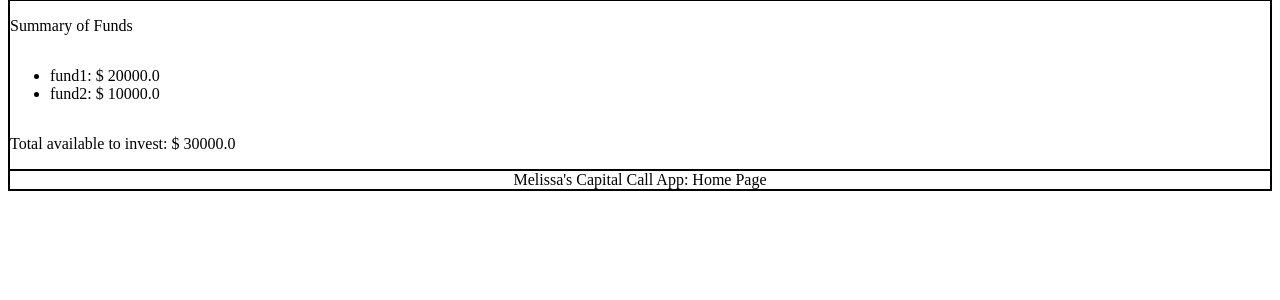
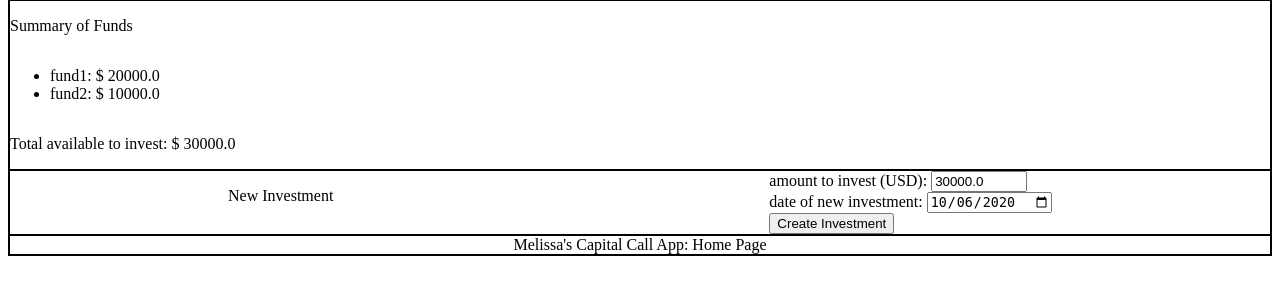
Before and after one commit to Melissa-Cutler/Django-Showcase, a Django app: page /capitalcallapp/ in a window 1280 px wide. Shown: the part 29-329 px from the top of the page. Run offline with Django 3.2, Linux system fonts and the light colour scheme; data comes from the database, SQL or seed files in the repository.

Commit message:
A form allows users to create a new investment, but it's POST is not yet processed.

```diff
--- a/mysite/capitalcallapp/templates/capitalcallapp/home.html
+++ b/mysite/capitalcallapp/templates/capitalcallapp/home.html
@@ -21,6 +21,31 @@
             {% endif %}
             <p>Total available to invest: $ {{ f_total_available_usd }}</p>
         </div>
+        <div class="new-investment">
+            <p>New Investment</p>
+
+
+            <form action="{% url 'capitalcallapp:new-investment' %}" method="post">
+                {% csrf_token %}
+                <label for="new-investment-amount">amount to invest (USD): </label>
+                <input type="number" id="new-investment-amount" name="new-investment-amount" min="0" max="{{ f_total_available_usd }}" value="{{ f_total_available_usd }}">
+                <br>
+                <label for="new-investment-date">date of new investment: </label>
+                <input type="date"   id="new-investment-date"   name="new-investment-amount" value="2020-10-06">
+                <br>
+
+
+<!--
+                {% for choice in question.choice_set.all %}
+                    <input type="radio" name="choice" id="choice{{ forloop.counter }}" value="{{ choice.id }}">
+                    <label for="choice{{ forloop.counter }}">{{ choice.choice_text }}</label><br>
+                {% endfor %}
+-->
+                <input type="submit" value="Create Investment">
+            </form>
+
+
+        </div>
         <div class="footer">Melissa's Capital Call App: Home Page</div>
     </body>
 </html>
--- a/mysite/capitalcallapp/urls.py
+++ b/mysite/capitalcallapp/urls.py
@@ -2,6 +2,8 @@ from django.urls import path
 
 from . import views
 
+app_name = 'capitalcallapp'
 urlpatterns = [
+    path('new-investment/', views.newInvestment, name='new-investment'),
     path('', views.index, name='index'),
 ]
--- a/mysite/capitalcallapp/views.py
+++ b/mysite/capitalcallapp/views.py
@@ -14,7 +14,6 @@ from typing  import List, Dict
 def index(request):
     Query_Set_All_Funds = Fund.objects.order_by('fund_number')[:]
     L_Funds: List[Dict] = [ fund.getDictionaryRepresentation() for fund in Query_Set_All_Funds ]
-    dv = 0
     f_total_available_usd = sum([ D_Fund["f_current_balance_usd"] for D_Fund in L_Funds ])
     template = loader.get_template('capitalcallapp/home.html')
     context = {
@@ -22,3 +21,8 @@ def index(request):
         "f_total_available_usd": f_total_available_usd
     }
     return HttpResponse(template.render(context, request))
+
+
+def newInvestment(request):
+    dv = 0
+    return HttpResponse("Hello, world. You hit the New Investment end point!")
```
